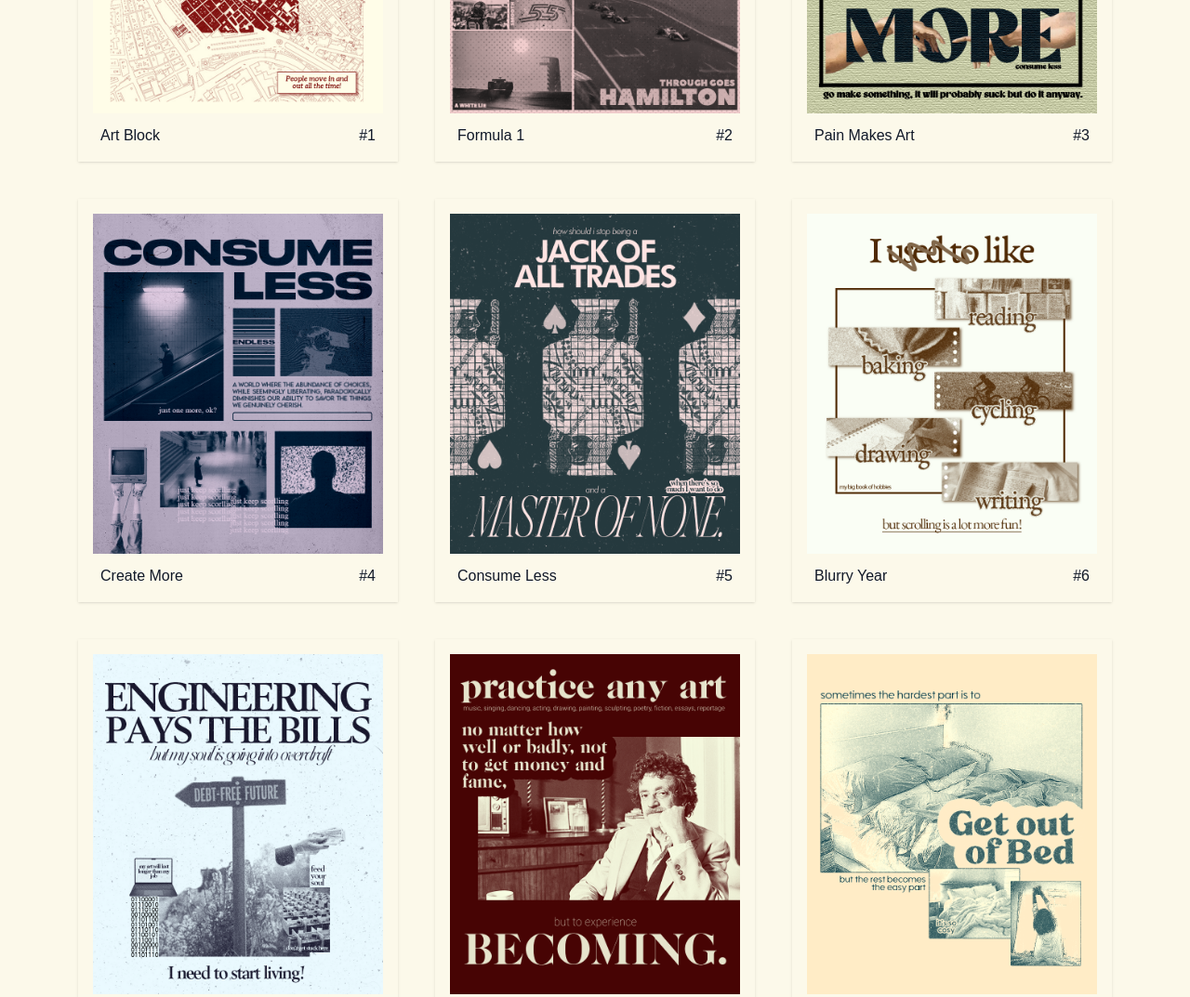
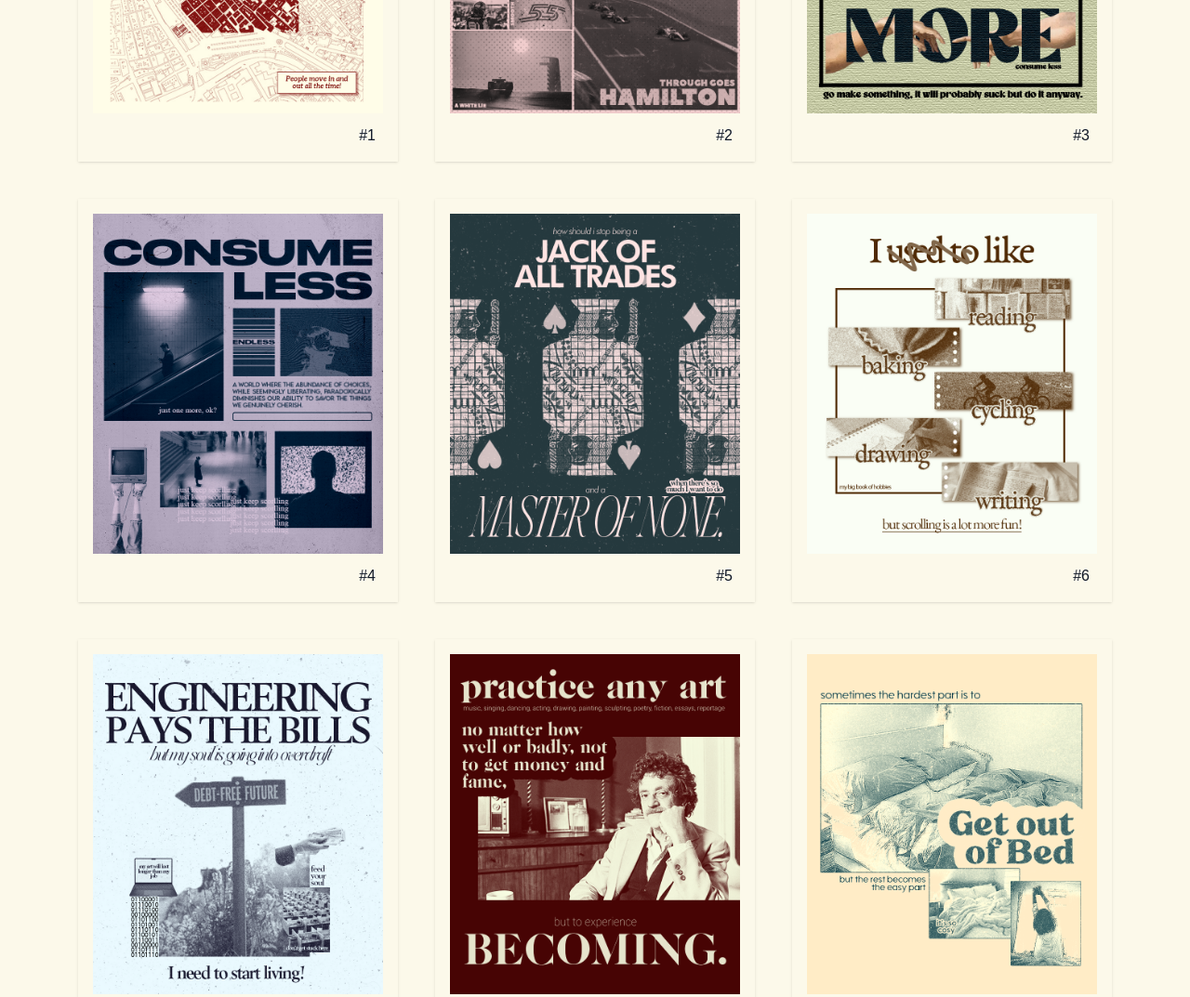
Before and after one commit to SaifeldeenAdel/thePosterGallery, an Astro site: page / in a window 1280 px wide. Shown: the part 1080-2153 px from the top of the page at 93% size. Built offline with nearby package versions, Linux system fonts and the light colour scheme; Astro itself is replaced by a stand-in of ours.

Commit message:
removed titles

```diff
--- a/src/components/PosterItem.jsx
+++ b/src/components/PosterItem.jsx
@@ -17,7 +17,7 @@ export default function PosterItem({ poster, onClick }) {
 			/>
 
             <div className="font-sans font-light text-xs sm:text-base px-1 sm:px-2 pt-3 flex flex-row justify-between items-center">
-                <div className="truncate">{poster.title}</div>
+                <div className="truncate"></div>
                 <div>#{poster.id}</div>
             </div>
 
```
